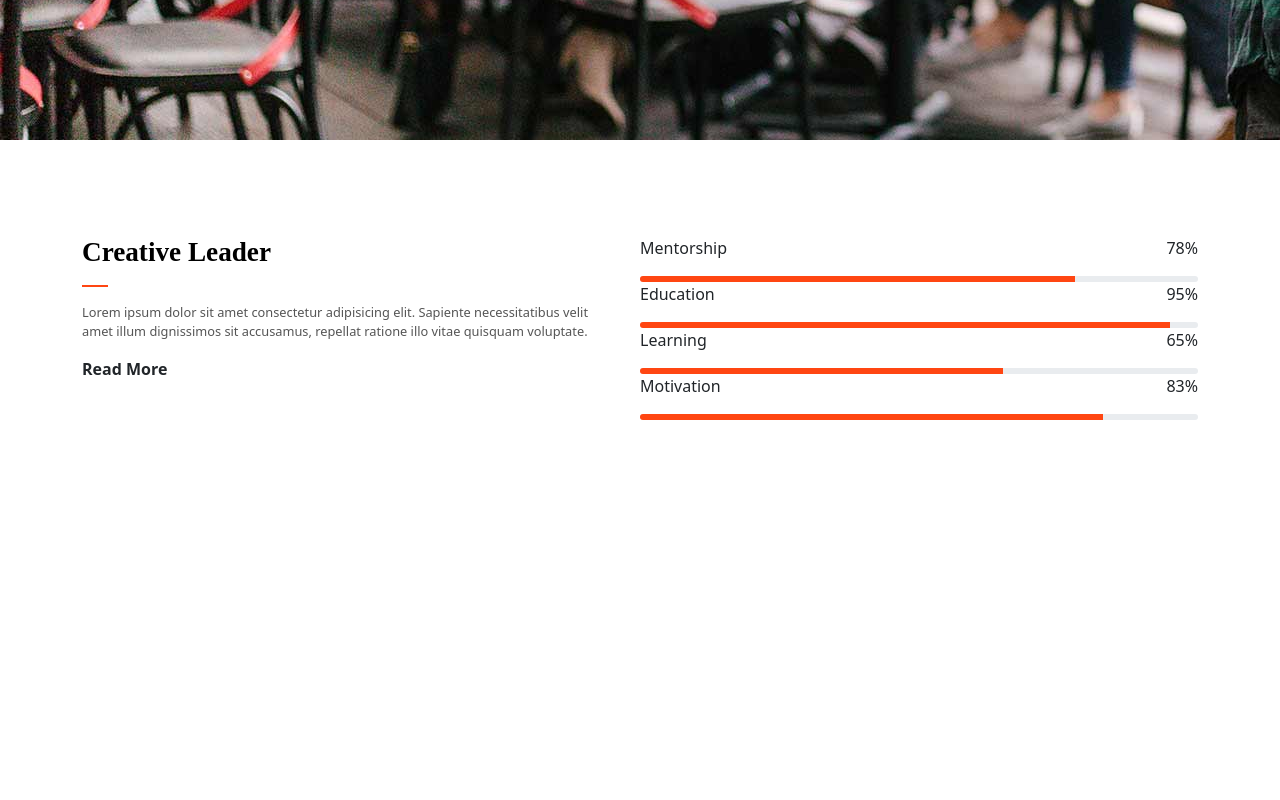
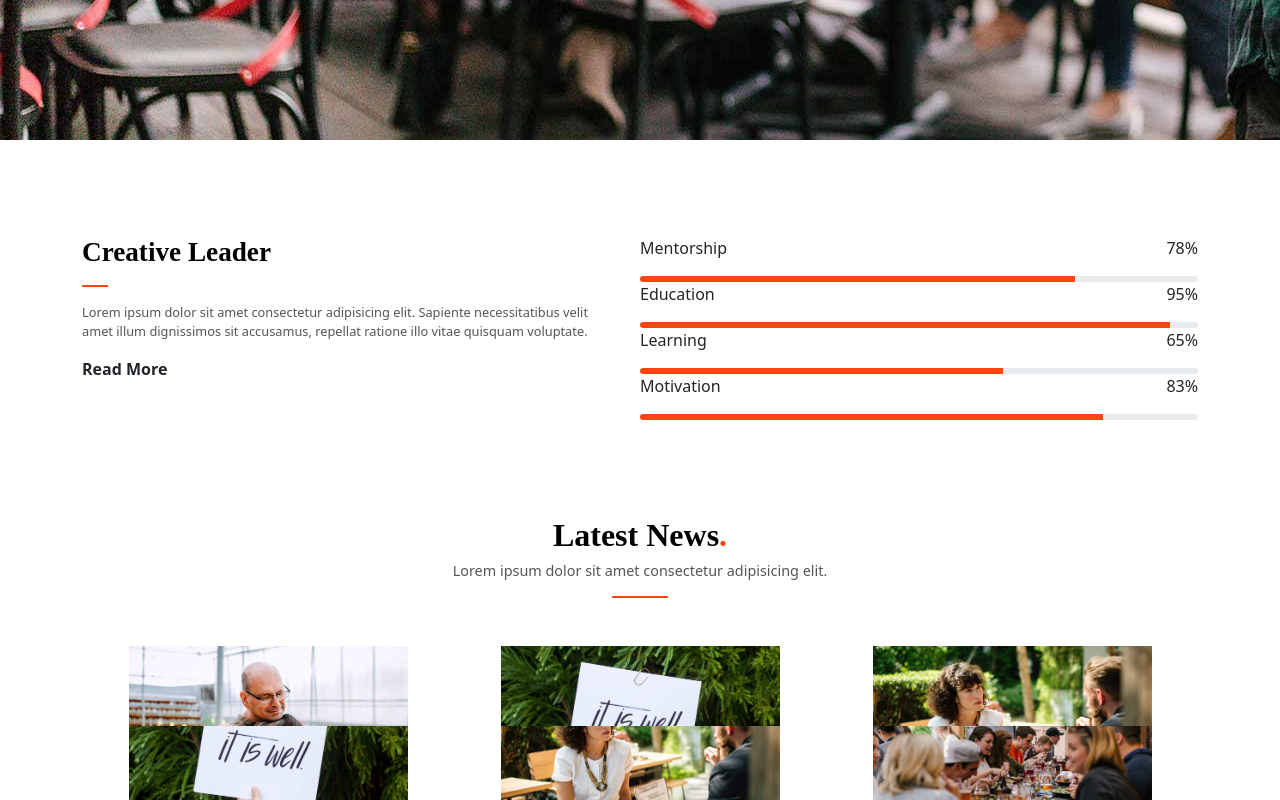
Before and after one commit to Maccio92/proj-html-vuejs, a Vue app: page / in a window 1280 px wide. Shown: the part 3035-3835 px from the top of the page. Before the commit the page ends 3455 px from the top, so only its background shows below. Built offline with nearby package versions, Linux system fonts and the light colour scheme; the HTML template or start-up script is replaced by a standard one.

Commit message:
add news section

```diff
--- a/src/components/Main.vue
+++ b/src/components/Main.vue
@@ -165,7 +165,7 @@
         </div>
 </div>
     <!-- Sezione Creative -->
-    <div class="container pt-5">
+    <div class="container py-5">
         <div class="row">
             <div class="container-80 d-flex">
                 <div class="col-6 pe-5">
@@ -215,7 +215,81 @@
             </div>
         </div>
     </div>
-
+<!-- Sezione News -->
+<div class="container mt-5">
+    <div class="row row-cols-10">
+        <div class="container-80 d-flex flex-column align-items-center">
+            <h2 class="section-title m-0">Latest News<span class="point">.</span></h2>
+            <h5 class="subtitle my-2">Lorem ipsum dolor sit amet consectetur adipisicing elit.</h5>
+            <div class="line mt-2"></div>
+            <div class="d-flex justify-content-around mt-5 ">
+                <div class="card col-3 border-0">
+                    <div class="crop w-100">
+                        <img class="w-100 " src="../assets/img/h1-blog-img-02.jpg" alt="">
+                    </div>
+                    <div class="crop-down w-100 position-relative ">
+                        <img class="w-100 position-absolute bottom-0 start-0" src="../assets/img/h1-blog-img-03.jpg" alt="">
+                    </div>
+                    <div class="bg-orange position-absolute d-flex align-items-center justify-content-center p-2 orange-label ">
+                            <i class="text-light fas fa-tag"></i>
+                            <p class="text-light m-0 ps-1">Business, Leading</p>
+                    </div>
+                    <div class="d-flex align-items-center justify-content-start py-3 ">
+                            <i class="far fa-clock orange team-subtitle"></i>
+                            <p class="m-0 px-2 team-subtitle">May 5, 2019 </p>
+                            <i class="orange far fa-user team-subtitle"></i>
+                            <p class="m-0 ps-2 team-subtitle">Amanda Doe</p>
+                    </div>
+                    <h3 class="event-title">Next Investment</h3>
+                    <p class="features-caption">Lorem ipsum dolor sit amet consectetur adipisicing elit.</p>
+                    <a class="text-decoration-none text-dark fw-bolder" href="#">Read More</a>
+                </div>
+                <div class="card col-3 border-0">
+                    <div class="crop w-100">
+                        <img class="w-100 " src="../assets/img/h1-blog-img-03.jpg" alt="">
+                    </div>
+                    <div class="crop-down w-100 position-relative">
+                        <img class="w-100 position-absolute bottom-0 start-0" src="../assets/img/h1-blog-img-04.jpg" alt="">
+                        </div>
+                    <div class="bg-orange position-absolute d-flex align-items-center justify-content-center p-2 orange-label ">
+                            <i class="text-light fas fa-tag"></i>
+                            <p class="text-light m-0 ps-1">Business, Leading</p>
+                    </div>
+                    <div class="d-flex align-items-center justify-content-start py-3 ">
+                            <i class="far fa-clock orange team-subtitle"></i>
+                            <p class="m-0 px-2 team-subtitle">May 5, 2019 </p>
+                            <i class="orange far fa-user team-subtitle"></i>
+                            <p class="m-0 ps-2 team-subtitle">Amanda Doe</p>
+                    </div>
+                    <h3 class="event-title">Team Building</h3>
+                    <p class="features-caption">Lorem ipsum dolor sit amet consectetur adipisicing elit.</p>
+                    <a class="text-decoration-none text-dark fw-bolder" href="#">Read More</a>
+                </div>
+                <div class="card col-3 border-0">
+                    <div class="crop w-100">
+                        <img class="w-100 " src="../assets/img/h1-blog-img-04.jpg" alt="">
+                    </div>
+                    <div class="crop-down w-100 position-relative">
+                        <img class="w-100 position-absolute bottom-0 start-0" src="../assets/img/h1-blog-img-01.jpg" alt="">
+                    </div>
+                    <div class="bg-orange position-absolute d-flex align-items-center justify-content-center p-2 orange-label ">
+                            <i class="text-light fas fa-tag"></i>
+                            <p class="text-light m-0 ps-1">Business, Leading</p>
+                    </div>
+                    <div class="d-flex align-items-center justify-content-start py-3 ">
+                            <i class="far fa-clock orange team-subtitle"></i>
+                            <p class="m-0 px-2 team-subtitle">May 5, 2019 </p>
+                            <i class="orange far fa-user team-subtitle"></i>
+                            <p class="m-0 ps-2 team-subtitle">Amanda Doe</p>
+                    </div>
+                    <h3 class="event-title">New Business Day</h3>
+                    <p class="features-caption">Lorem ipsum dolor sit amet consectetur adipisicing elit.</p>
+                    <a class="text-decoration-none text-dark fw-bolder" href="#">Read More</a>
+                </div>
+            </div>
+        </div>
+    </div>
+</div>
 </main>
 </template>
 
@@ -301,7 +375,7 @@ h2{
 }
 .team-subtitle{
     color: #555555 ;
-    font-size: 0.9em;
+    font-size: 0.8em;
     font-weight: 300;
 }
 .blank{
@@ -392,4 +466,17 @@ cursor: pointer;
 .height-bar{
     height: 0.5em!important;
 }
+.crop{
+    height: 80px;
+    overflow: hidden;
+}
+.crop-down{
+    height: 140px;
+    overflow: hidden;
+}
+.orange-label{
+    bottom: 37%;
+    right: 5%;
+    font-size: 0.7em;
+}
 </style>
```
